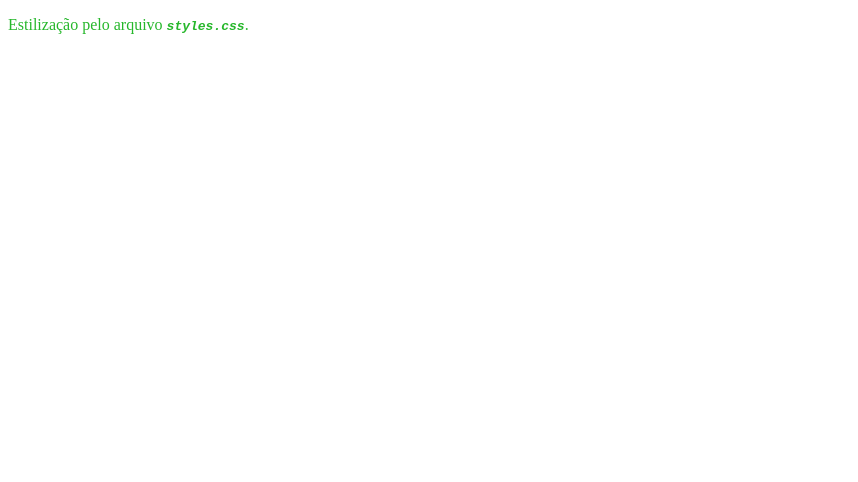
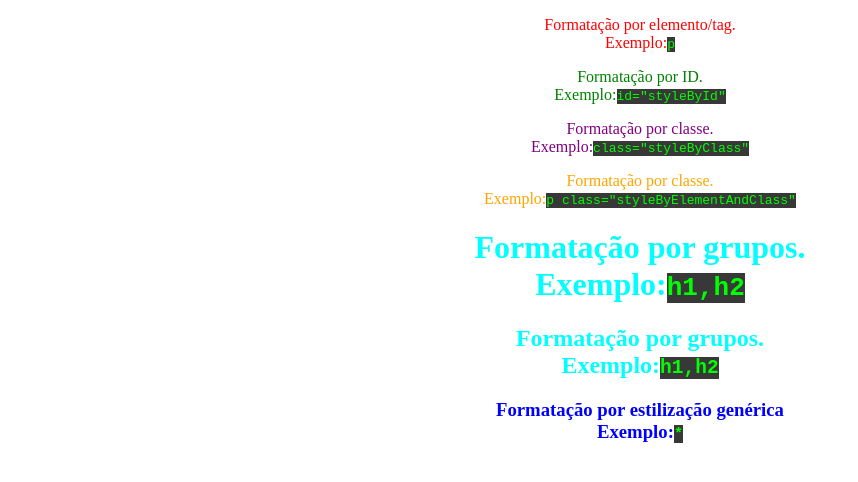
Before and after one commit to GustavoZSin/Modelagem_Desenvolvimento_Web, a plain HTML site: page Aula4/Aula/StylesTest/index.html in a window 1280 px wide. Shown: the whole page, without its empty margins (0-858 px from the left). Drawn offline with Linux system fonts and the light colour scheme.

Commit message:
# FEAT: - Adição de exemplos formas de aplicar estilização via CSS

```diff
--- a/Aula4/Aula/StylesTest/index.html
+++ b/Aula4/Aula/StylesTest/index.html
@@ -6,7 +6,13 @@
 </head>
 
 <body>
-      <p>Estilização pelo arquivo <code>styles.css</code>.</p>
+      <p>Formatação por elemento/tag. <br>Exemplo:<code>p</code></p>
+      <p id="styleById">Formatação por ID. <br>Exemplo:<code>id="styleById"</code></p>
+      <p class="styleByClass">Formatação por classe. <br>Exemplo:<code>class="styleByClass"</code></p>
+      <p class="styleByElementAndClass">Formatação por classe. <br>Exemplo:<code>p class="styleByElementAndClass"</code></p>
+      <h1>Formatação por grupos. <br>Exemplo:<code>h1,h2</code></h1>
+      <h2>Formatação por grupos. <br>Exemplo:<code>h1,h2</code></h2>
+      <h3>Formatação por estilização genérica<br>Exemplo:<code>*</code></h3>
 </body>
 
 </html>
--- a/Aula4/Aula/StylesTest/styles.css
+++ b/Aula4/Aula/StylesTest/styles.css
@@ -1,8 +1,34 @@
 p {
-    color: #26b72b;
+  text-align: center;
+  color: red;
+}
+
+#styleById {
+  text-align: center;
+  color: green;
+}
+
+.styleByClass {
+  text-align: center;
+  color: purple;
+}
+
+p.styleByElementAndClass {
+  text-align: center;
+  color: orange;
+}
+
+h1, h2 {
+  text-align: center;
+  color:aqua;
+}
+
+* {
+  text-align: center;
+  color: blue;
 }
 
 code {
-  font-weight: bold;
-  font-style: italic;
+  background-color: rgb(56, 56, 56);
+  color:rgb(0, 255, 0)
 }
```
